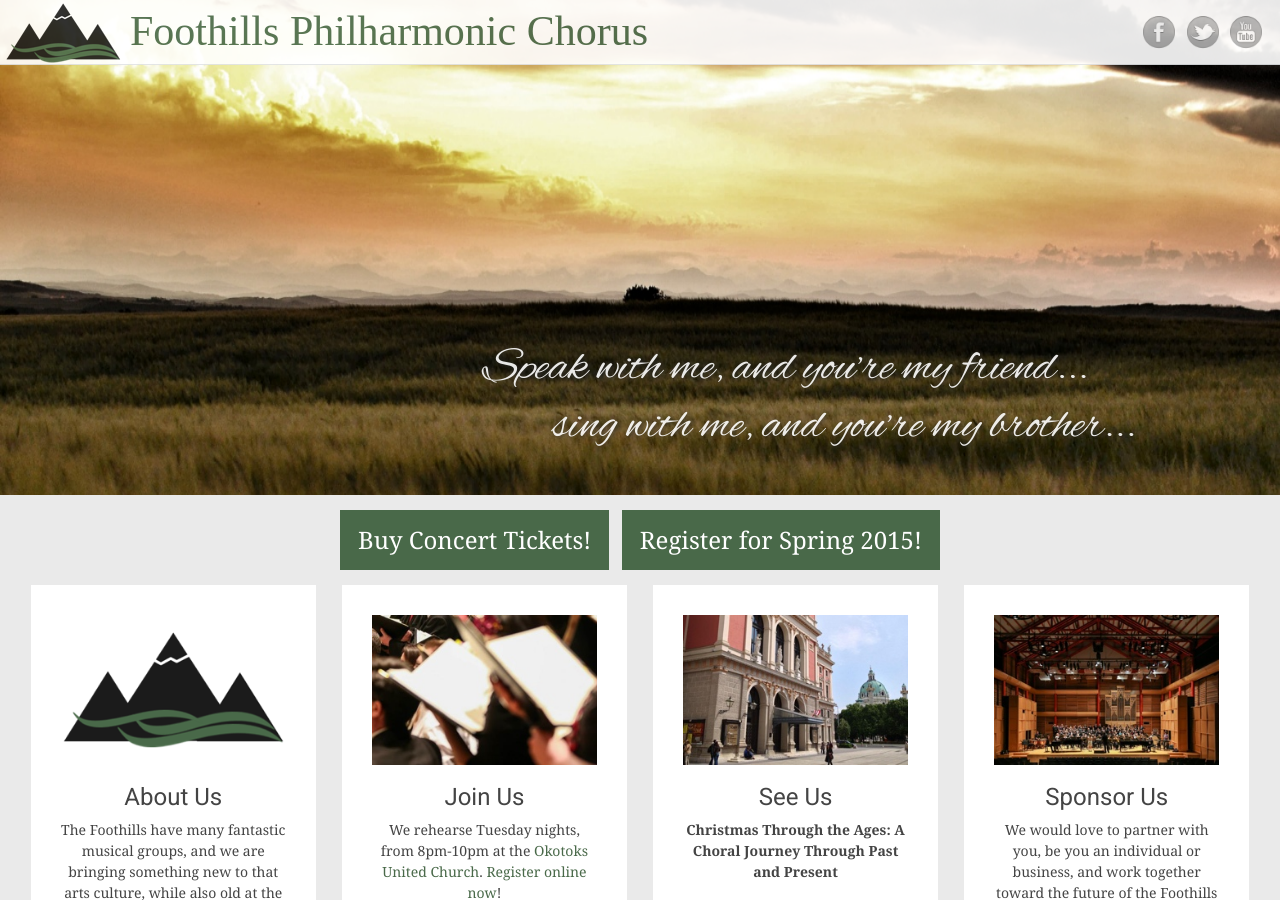
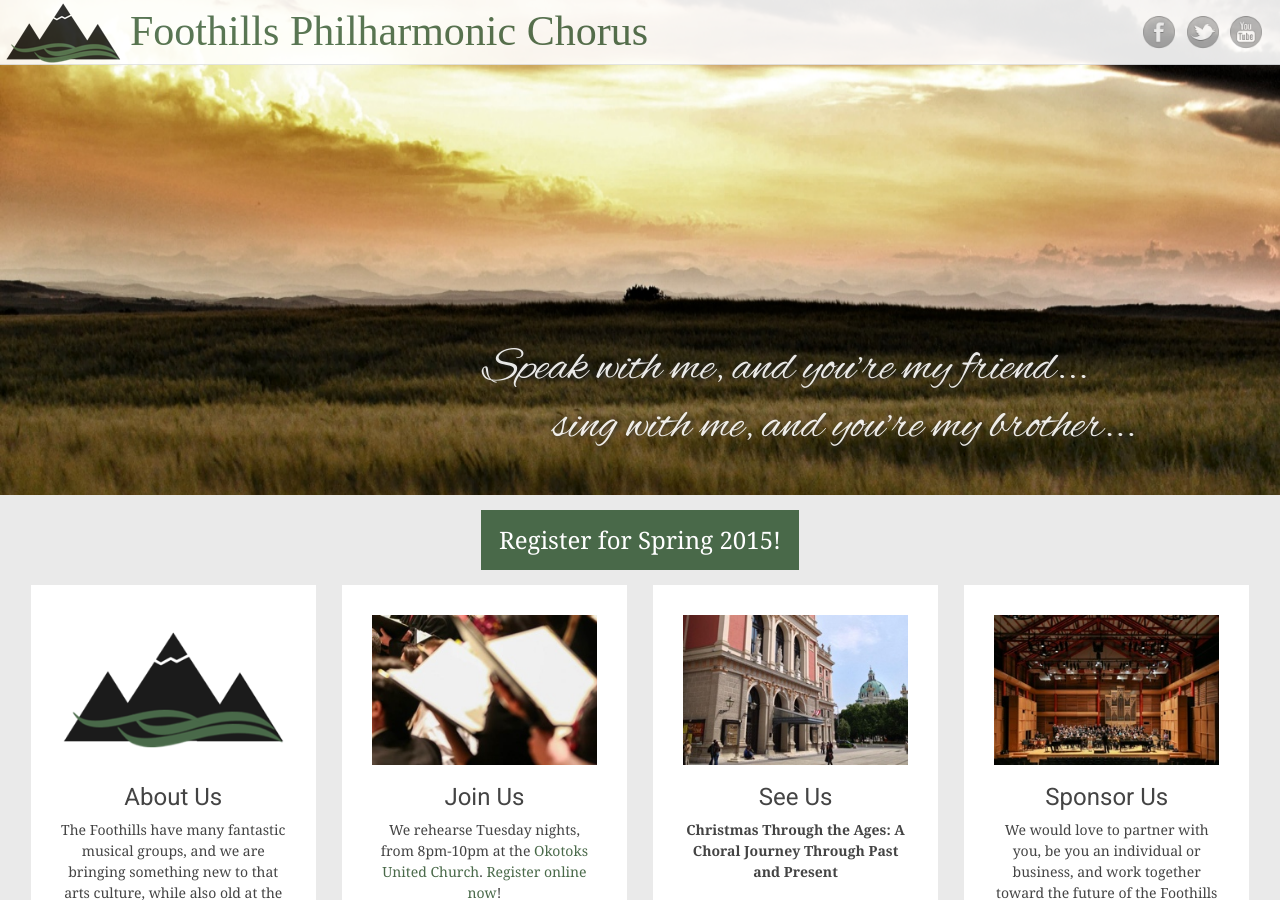
Before and after one commit to percyhanna/fps, a Jekyll site: the page built from index.html, in a window 1280 px wide and 900 px high. Built offline with Jekyll 4.4.1, drawn with Linux system fonts in a browser that asks for light colours; some web fonts are replaced; Markdown is read by kramdown in place of the engine named in the settings.

Commit message:
Remove buy tickets link

```diff
--- a/_layouts/default.html
+++ b/_layouts/default.html
@@ -36,7 +36,6 @@
 
     <div id="content" class="site-content">
       <p style="text-align: center;">
-        <a href="mailto:info@foothillsphilharmonic.com" style="margin-top: 26px; font-size: 18px;background-color: #496949;color: #fff;padding: 0.5em 0.75em;margin: 0 auto;display: inline-block; font-size: 24px;">Buy Concert Tickets!</a>
         <a href="https://www.surveymonkey.com/s/7HYN5XG" target="_blank" style="margin-top: 26px; font-size: 18px;background-color: #496949;color: #fff;padding: 0.5em 0.75em;margin: 0 auto;display: inline-block; font-size: 24px;">Register for Spring 2015!</a>
       </p>
       {{ content }}
```
